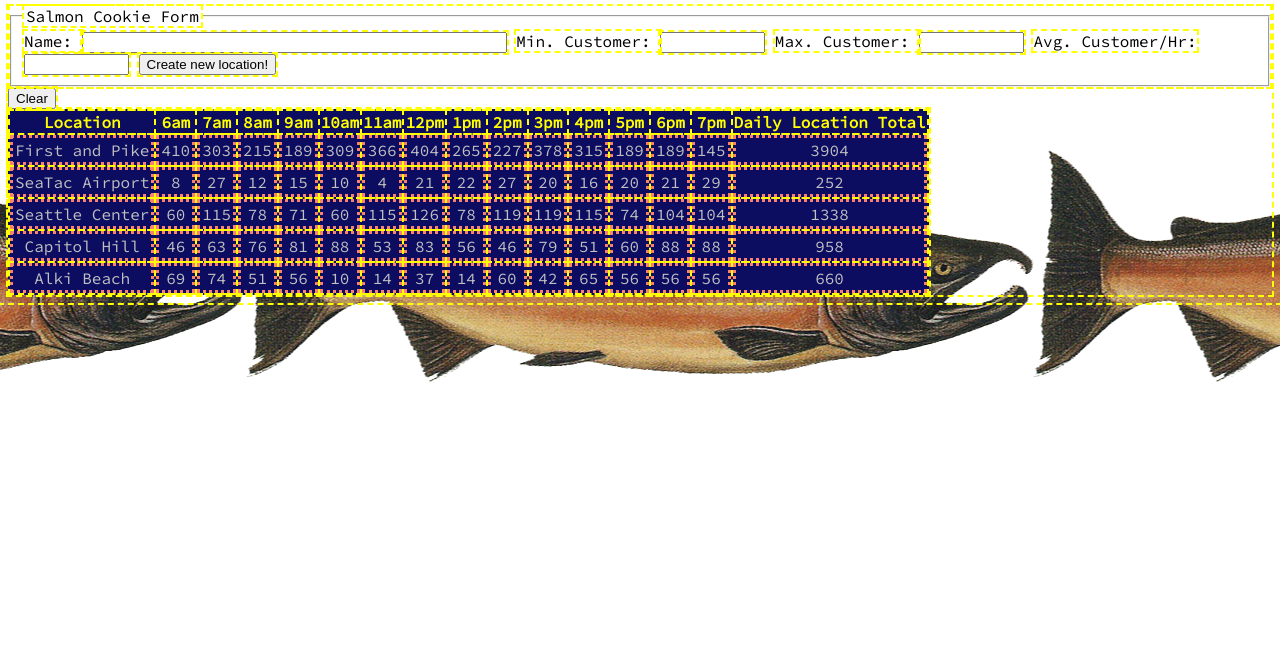
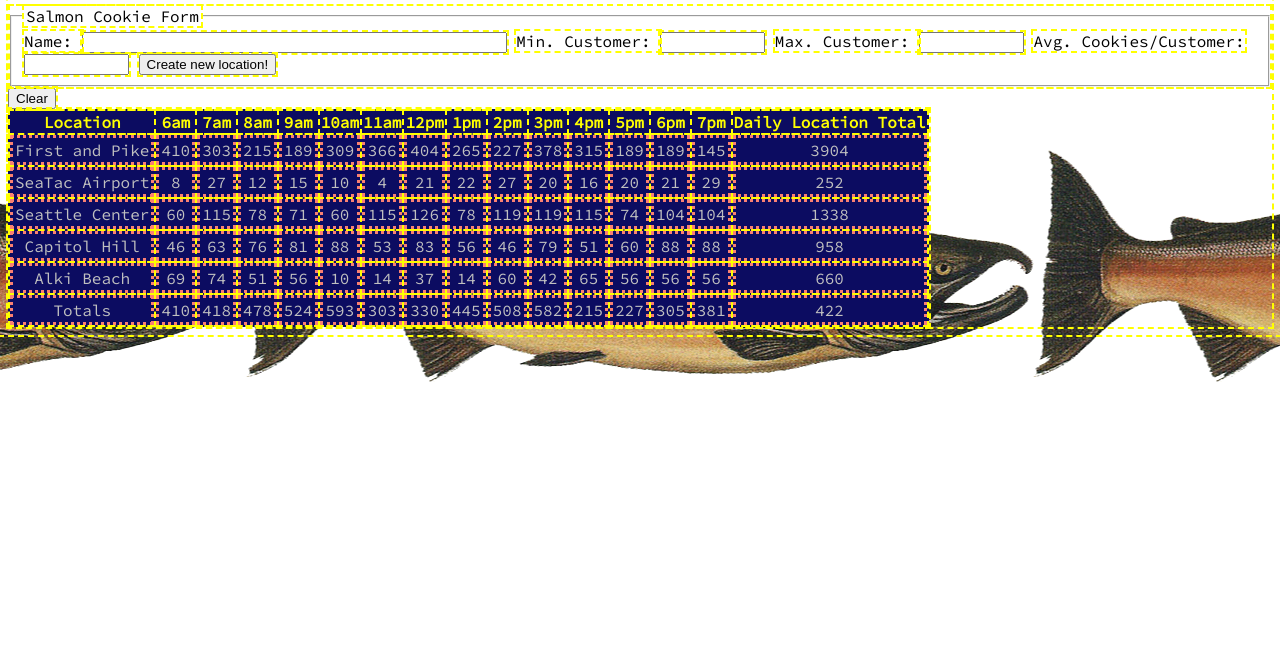
Before and after one commit to ggrieb/cookie-stand, a plain HTML site: page sales.html in a window 1280 px wide. Shown: the part 141-800 px from the top of the page. Drawn offline with Linux system fonts and the light colour scheme.

Commit message:
footer somewhat functional, but not quite there, maths are off, pushing to work on site layout will revisit later.

```diff
--- a/js/app.js
+++ b/js/app.js
@@ -8,7 +8,7 @@ var allSales = [];
 
 var cookieTable = document.getElementById('cookiesales');
 var allStoreHourSales = [];
-//var grandTotalSales = 0;
+var hourTotalSales = 0;
 
 function CookieStand(name, minCustHour, maxCustHour, avgCookiesPerCust) {
   this.name = name;
@@ -43,20 +43,6 @@ CookieStand.prototype.totalCDCalc = function() {
   }
 };
 
-/*function allStoreHourSalesCalc() {
-  var trEl = document.createElement('tr');
-  var tdEl = document.createElement('td');
-  for (var i = 0; i < hour.length; i++) {
-    for (var i = 0; i < place.length; i++) {
-      var allHourCookies = Math.ceil(testAA[i]+testBB[i]);
-      allStoreHourSales.push(allHourCookies);
-      allHourCookies += grandTotalSales;
-    }
-  }
-}
-allStoreHourSalesCalc();*/
-
-
 function makeHeaderRow() {
   var trEl = document.createElement('tr');
   var thEl = document.createElement('th');
@@ -90,21 +76,27 @@ CookieStand.prototype.render = function() {
   trEl.appendChild(tdEl);
   cookieTable.appendChild(trEl);
 };
-
-/*function makeFooterRow() {
+//TODO: fix the maths!
+function makeFooterRow() {
     var trEl = document.createElement('tr');
     var tdEl = document.createElement('td');
     tdEl.textContent = 'Totals';
     trEl.appendChild(tdEl);
-  for (var i = 0; i <= hour.length; i++) {
+    for (var i = 0; i < hour.length; i++) {
+      var x = 0;
+      for (var j = 0; j < place.length; j++) {
+        x += allSales[j].totalCookiesHour[i];
+        allStoreHourSales.push(x);
+      }
       tdEl = document.createElement('td');
-    tdEl.textContent = 'ph#';//allStoreHourSales[i];
+      tdEl.textContent = allStoreHourSales[i];
       trEl.appendChild(tdEl);
     }
-  tdEl.textContent = 'place holder';//grandTotalSales;
+    tdEl = document.createElement('td');
+    tdEl.textContent = x;
     trEl.appendChild(tdEl);
     cookieTable.appendChild(trEl);
-};*/
+  };
 
   makeHeaderRow();
   pikePlace.render();
@@ -112,7 +104,7 @@ seaTac.render();
   seaCent.render();
   capHill.render();
   alki.render();
-//makeFooterRow();
+  makeFooterRow();
 
 console.table(allSales);
 
@@ -147,13 +139,7 @@ function renderAllNewData() {
   };
 }
 
-// These lines could be used to replace the 'for' loop above
-  // cookieSales.forEach(function(unicorn) {
-  //   cookieSales.appendChild(unicorn.render());
-// });
-
 //+++event handler function for the submission of data+++
-
 function handleNumbersSubmit(event) {
   console.log('log of the event object', event);
   console.log('log of the event.target', event.target);
@@ -174,8 +160,10 @@ function handleNumbersSubmit(event) {
   event.target.mincust.value = null;
   event.target.maxcust.value = null;
   event.target.avgcust.value = null;
-  //To do: add in append footer coder (totals) at beginning newLocation render and clear previous footer
 }
+
+  //TODO: add in append footer coder (totals) at beginning newLocation render and clear previous footer
+  //The calculation should make the calculation and put them in an array and that array should make a new CookieStand instance that appends to the new store.
 
   //+++event listener for submission form+++
 fishForm.addEventListener('submit', handleNumbersSubmit);
--- a/sales.html
+++ b/sales.html
@@ -23,14 +23,13 @@
       <label for="name">Name: </label>
       <input name="name" type="text" size="50" id="name" />
 
-
       <label for="mincust">Min. Customer: </label>
       <input name="mincust" type="text" size="10" id="mincust" />
 
       <label for="maxcust">Max. Customer: </label>
       <input name="maxcust" type="text" size="10" id="maxcust" />
 
-      <label for="avgcust">Avg. Customer/Hr: </label>
+      <label for="avgcust">Avg. Cookies/Customer: </label>
       <input name="avgcust" type="text" size="10" id="avgcust" />
 
       <button type="submit">Create new location!</button>
```
Lines whose indentation alone changed are shown as unchanged.
